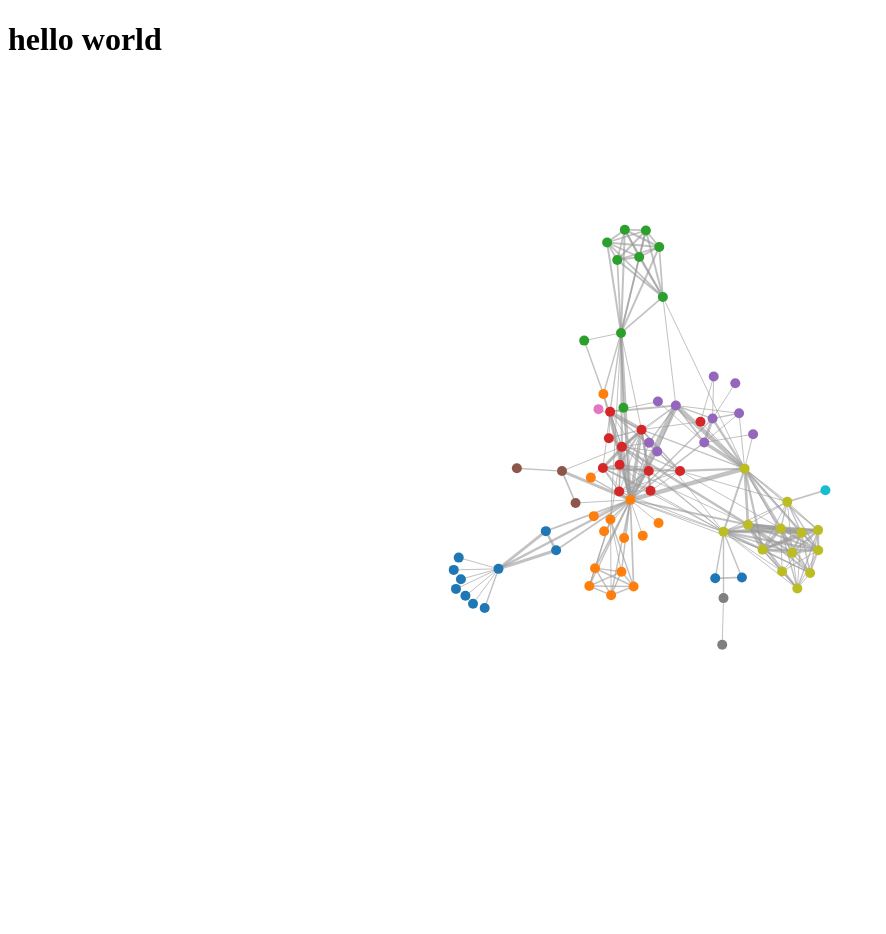
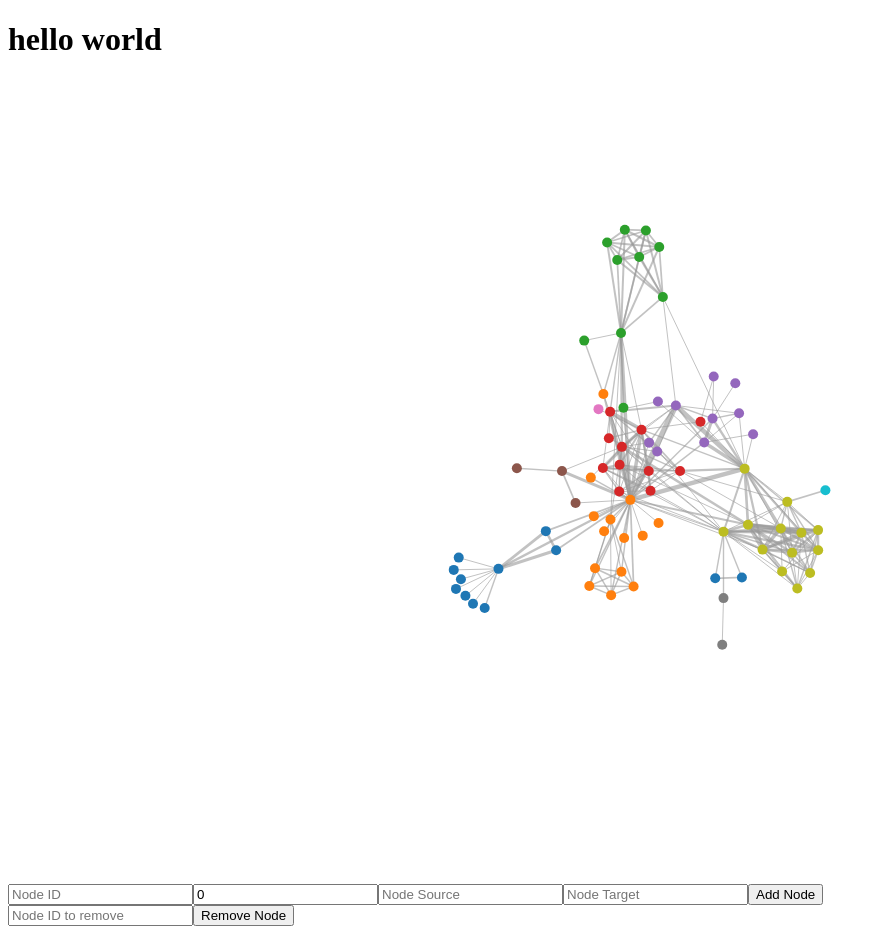
Before and after one commit to MohamadDesign/d3chart, an Angular app: page / in a window 1280 px wide. Shown: the whole page, without its empty margins (0-886 px from the left). Before the commit the page ends 892 px from the top, so only its background shows below. Built offline with nearby package versions, Linux system fonts and the light colour scheme.

Commit message:
Add Nodes

```diff
--- a/src/app/app.module.ts
+++ b/src/app/app.module.ts
@@ -3,10 +3,11 @@ import { BrowserModule } from '@angular/platform-browser';
 import { AppRoutingModule } from './app-routing.module';
 import { AppComponent } from './app.component';
 import { ChartComponent } from './chart/chart.component';
+import { FormsModule } from '@angular/forms';
 
 @NgModule({
   declarations: [AppComponent, ChartComponent],
-  imports: [BrowserModule, AppRoutingModule],
+  imports: [BrowserModule, AppRoutingModule, FormsModule],
   providers: [],
   bootstrap: [AppComponent],
 })
--- a/src/app/chart/chart.component.html
+++ b/src/app/chart/chart.component.html
@@ -1,3 +1,15 @@
 <div class="force-directed-graph">
   <div class="tooltip-container"></div>
 </div>
+
+<div>
+  <input [(ngModel)]="newNode.id" placeholder="Node ID" required />
+  <input [(ngModel)]="newNode.group" placeholder="Node Group" required />
+  <input [(ngModel)]="newLink.source" placeholder="Node Source" required />
+  <input [(ngModel)]="newLink.target" placeholder="Node Target" required />
+  <button (click)="addNode()">Add Node</button>
+</div>
+<div>
+  <input [(ngModel)]="nodeToRemove" placeholder="Node ID to remove" />
+  <button (click)="removeNode()">Remove Node</button>
+</div>
--- a/src/app/chart/chart.component.ts
+++ b/src/app/chart/chart.component.ts
@@ -351,6 +351,56 @@ export class ChartComponent implements OnInit {
     this.createChart();
   }
 
+  removeNode() {
+    const nodeIndex = this.data.nodes.findIndex(
+      (node) => node.id === this.nodeToRemove
+    );
+
+    if (nodeIndex !== -1) {
+      this.data.nodes.splice(nodeIndex, 1);
+      this.data.links = this.data.links.filter(
+        (link) =>
+          link.source !== this.nodeToRemove && link.target !== this.nodeToRemove
+      );
+
+      this.createChart();
+      this.nodeToRemove = '';
+    }
+  }
+  nodeToRemove: string = '';
+
+  newNode: { id: string; group: number } = {
+    id: '',
+    group: 0,
+  };
+  newLink: { source: string; target: string; value: number } = {
+    source: '',
+    target: '',
+    value: 1,
+  };
+
+  addNode() {
+    if (
+      this.newNode.id &&
+      !this.data.nodes.find((node) => node.id === this.newNode.id)
+    ) {
+      this.data.nodes.push(this.newNode);
+      this.data.links.push(this.newLink);
+      this.newNode = { id: '', group: 0 };
+      this.newLink = { source: '', target: '', value: 1 };
+
+      this.createChart();
+      console.log('nodes: ', this.data.nodes);
+      console.log('links', this.data.links);
+    } else {
+      console.log('You are trying to add repeted node');
+      console.log('nodes: ', this.data.nodes);
+      console.log('links', this.data.links);
+    }
+
+    return this.data;
+  }
+
   createChart() {
     const width = window.innerWidth;
     const height = window.innerHeight;
```
